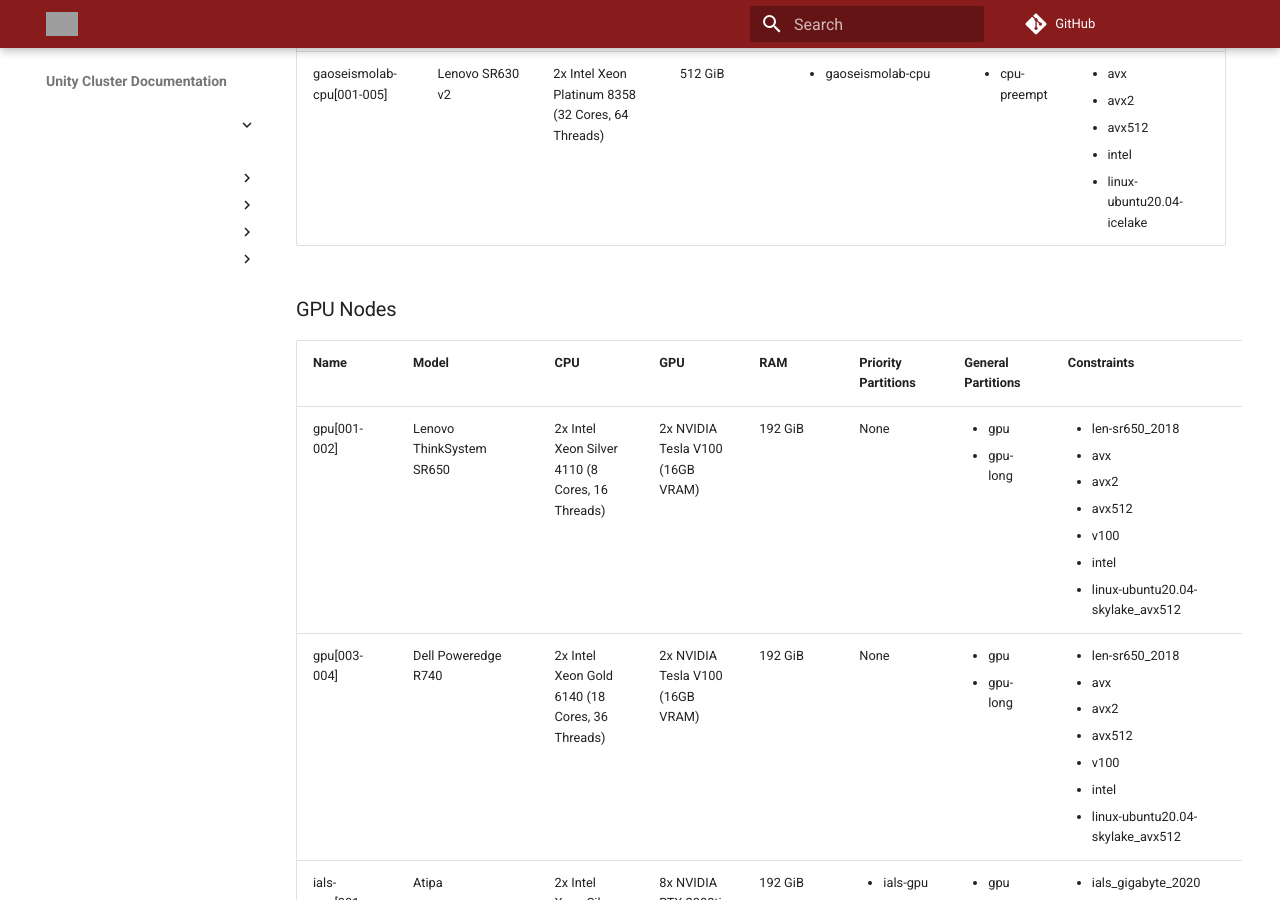
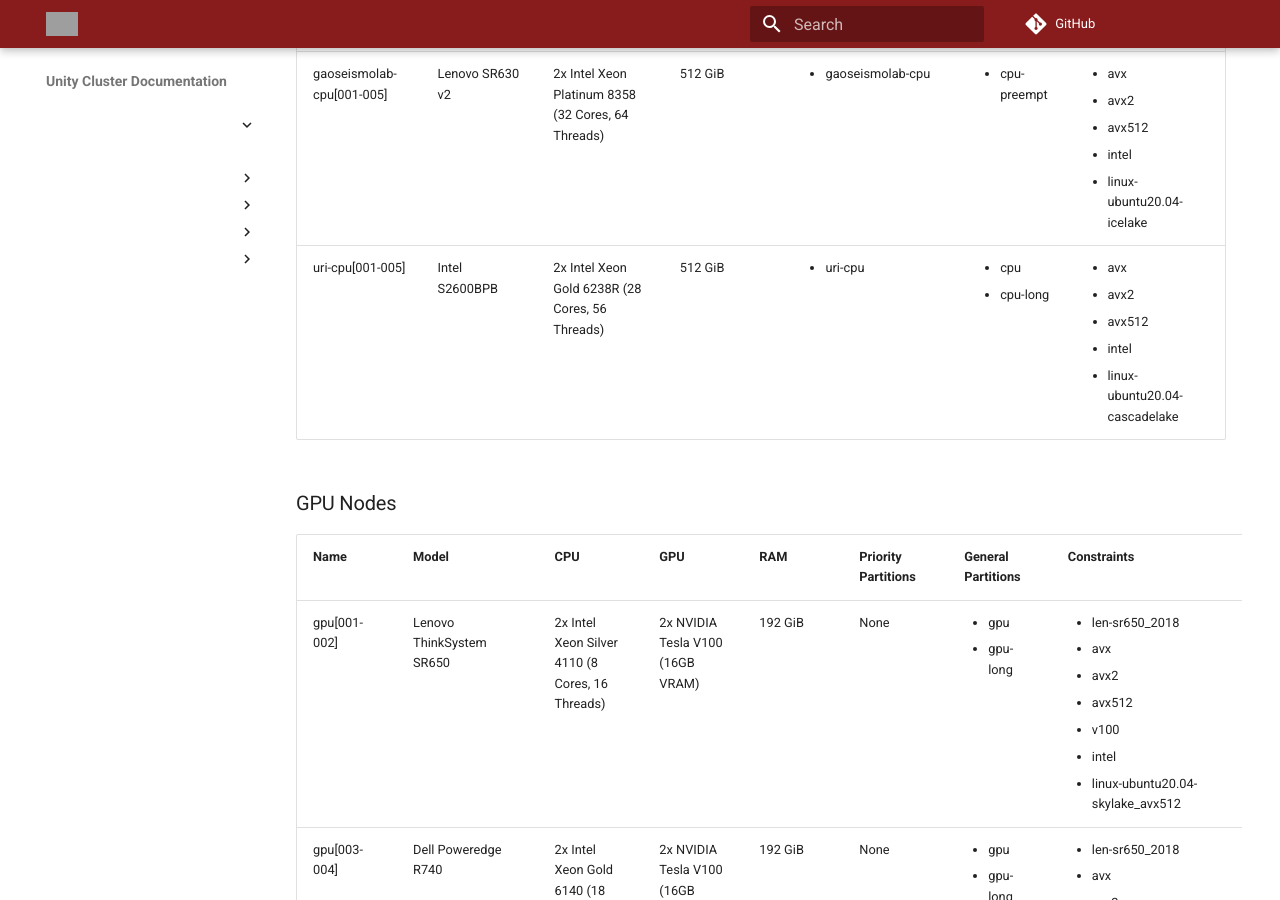
Before and after one commit to UMass-RC/unity-docs, an MkDocs documentation site: the page built from docs/technical/nodelist.md, in a window 1280 px wide and 900 px high, scrolled down 1800 px. Built offline with MkDocs 1.6.1 and Material for MkDocs 9.7.7, drawn with Linux system fonts in a browser that asks for light colours; comment, search, counter and statistics services are not loaded; grey boxes are pictures that could not be loaded.

Commit message:
added URI cpu nodes

```diff
--- a/docs/technical/nodelist.md
+++ b/docs/technical/nodelist.md
@@ -16,6 +16,7 @@
 | zhoulin-cpu[001-006]  | Lenovo SR645             | 2x AMD EPYC 7702 (128 Cores, 256 Threads)          | 512 GiB                                      | <ul><li>zhoulin-cpu</li></ul>                                                                     | <ul><li>cpu-preempt</li></ul>          | <ul><li>zhoulin_len-sr645_2021</li><li>avx</li><li>avx2</li><li>amd</li><li>linux-ubuntu20.04-zen2</li></ul>                               |
 | toltec-cpu[001-006]   | Dell R640                | 2x Intel Xeon Gold 5218 CPU (32 Cores, 64 Threads) | 383 GiB                                      | <ul><li>toltec-cpu</li></ul>                                                                      | <ul><li>cpu-preempt</li></ul>          | <ul><li>toltec_dell-r640_2021</li><li>avx</li><li>avx2</li><li>avx512</li><li>intel</li><li>linux-ubuntu20.04-cascadelake</li></ul>        |
 | gaoseismolab-cpu[001-005] | Lenovo SR630 v2 | 2x Intel Xeon Platinum 8358 (32 Cores, 64 Threads) | 512 GiB | <ul><li>gaoseismolab-cpu</li></ul> | <ul><li>cpu-preempt</li></ul> | <ul><li>avx</li><li>avx2</li><li>avx512</li><li>intel</li><li>linux-ubuntu20.04-icelake</li></ul> |
+| uri-cpu[001-005] | Intel S2600BPB | 2x Intel Xeon Gold 6238R (28 Cores, 56 Threads) | 512 GiB | <ul><li>uri-cpu</li></ul> | <ul><li>cpu</li><li>cpu-long</li></ul> | <ul><li>avx</li><li>avx2</li><li>avx512</li><li>intel</li><li>linux-ubuntu20.04-cascadelake</li></ul> |
 
 ### GPU Nodes
 
```
